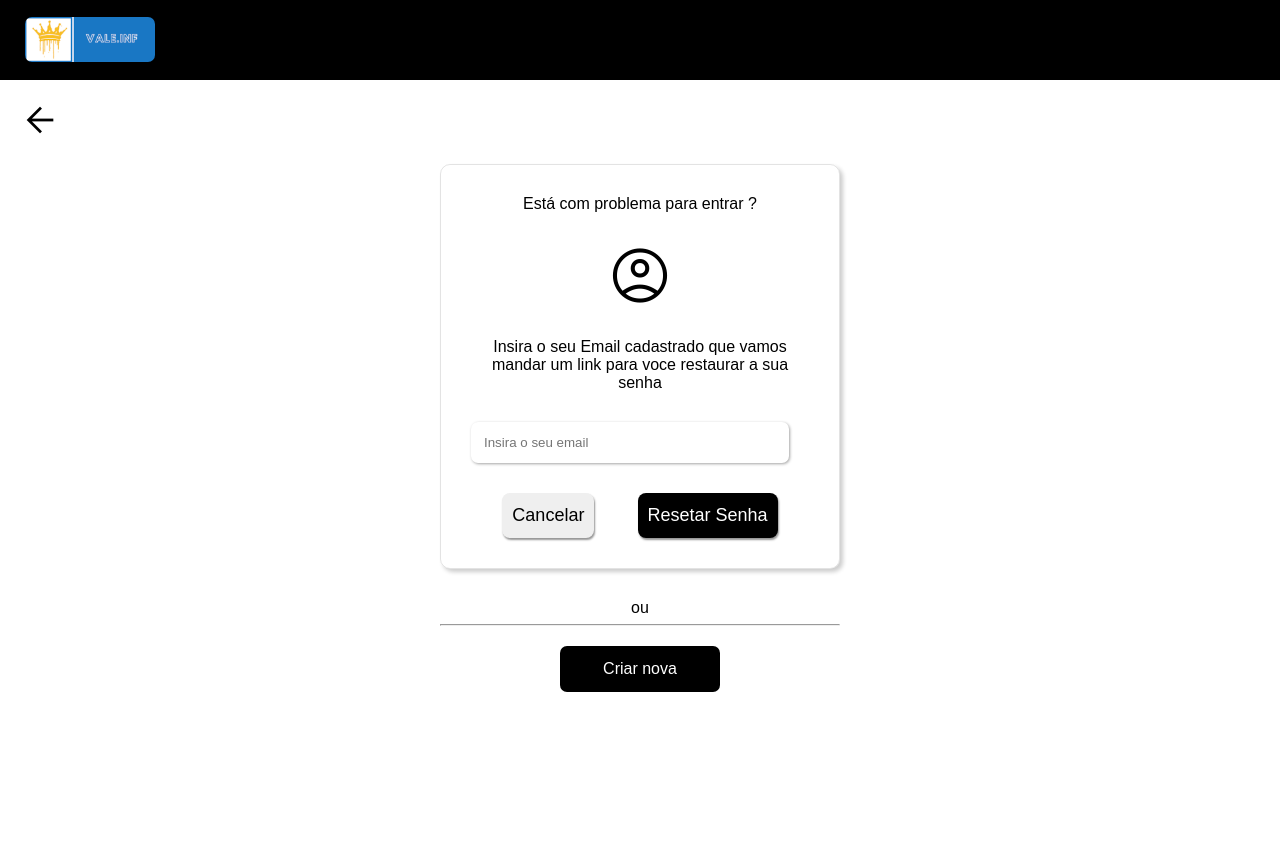
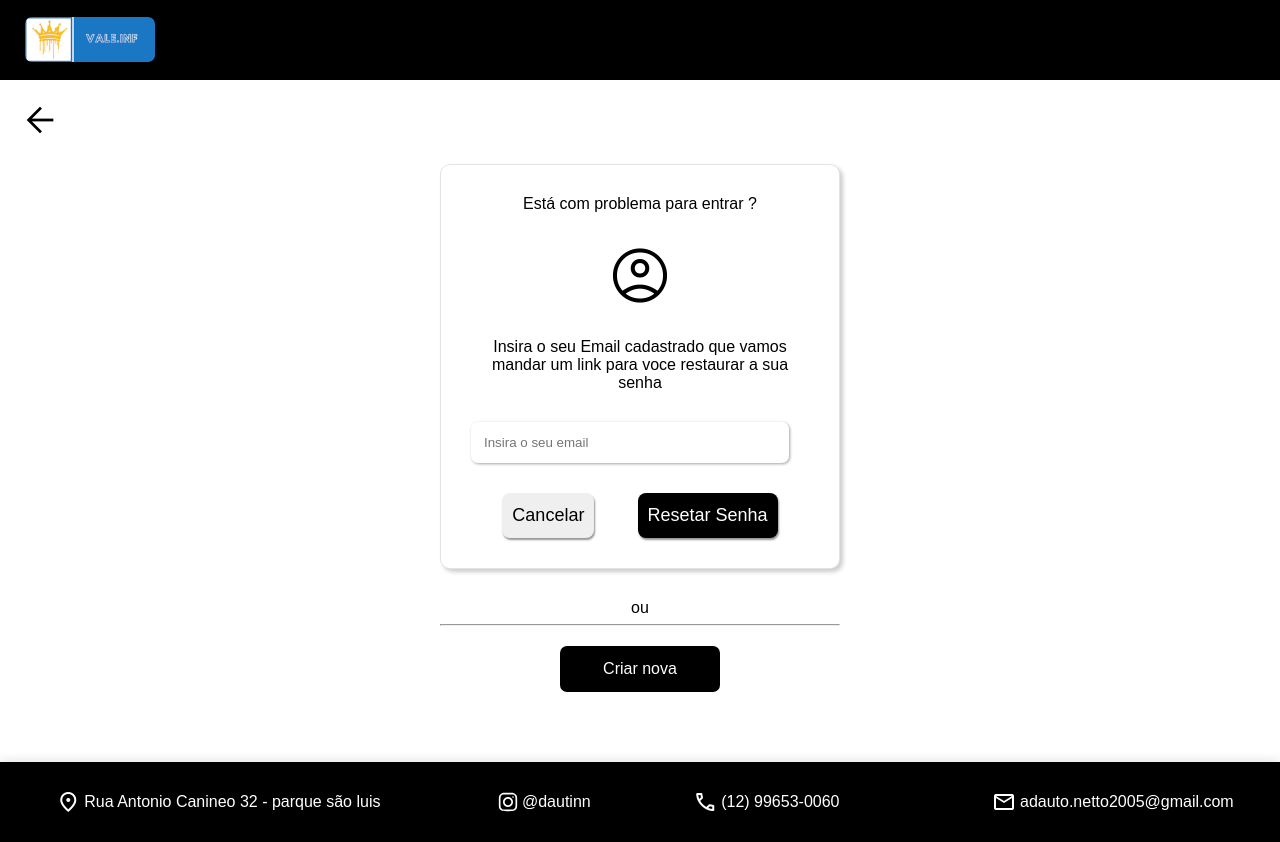
Before and after one commit to AdautoNetto/projeto-barbearia, a plain HTML site: page login/resetar-senha.html in a window 1280 px wide. Before the commit the page ends 800 px from the top, so only its background shows below. Drawn offline with nearby package versions, Linux system fonts and the light colour scheme.

Commit message:
add footer no resetar senha

```diff
--- a/login/resetar-senha.html
+++ b/login/resetar-senha.html
@@ -42,5 +42,28 @@
         </div>
 
     </main>
+    <footer>
+        <div class="loc">
+            <span class="material-symbols-outlined">location_on</span>
+            <p>Rua Antonio Canineo 32 - parque são luis</p>
+        </div>
+
+        <div class="insta">
+            <img src="../imagens/Instagram.svg" alt="">
+            <p>@dautinn</p>
+        </div>
+
+        <div class="cel">
+            <span class="material-symbols-outlined">
+            call</span>
+            <p>(12) 99653-0060</p>
+        </div>
+
+        <div class="mail">
+            <span class="material-symbols-outlined">
+            mail</span>
+            <p>adauto.netto2005@gmail.com</p>
+        </div>
+    </footer>
 </body>
 </html>
```
